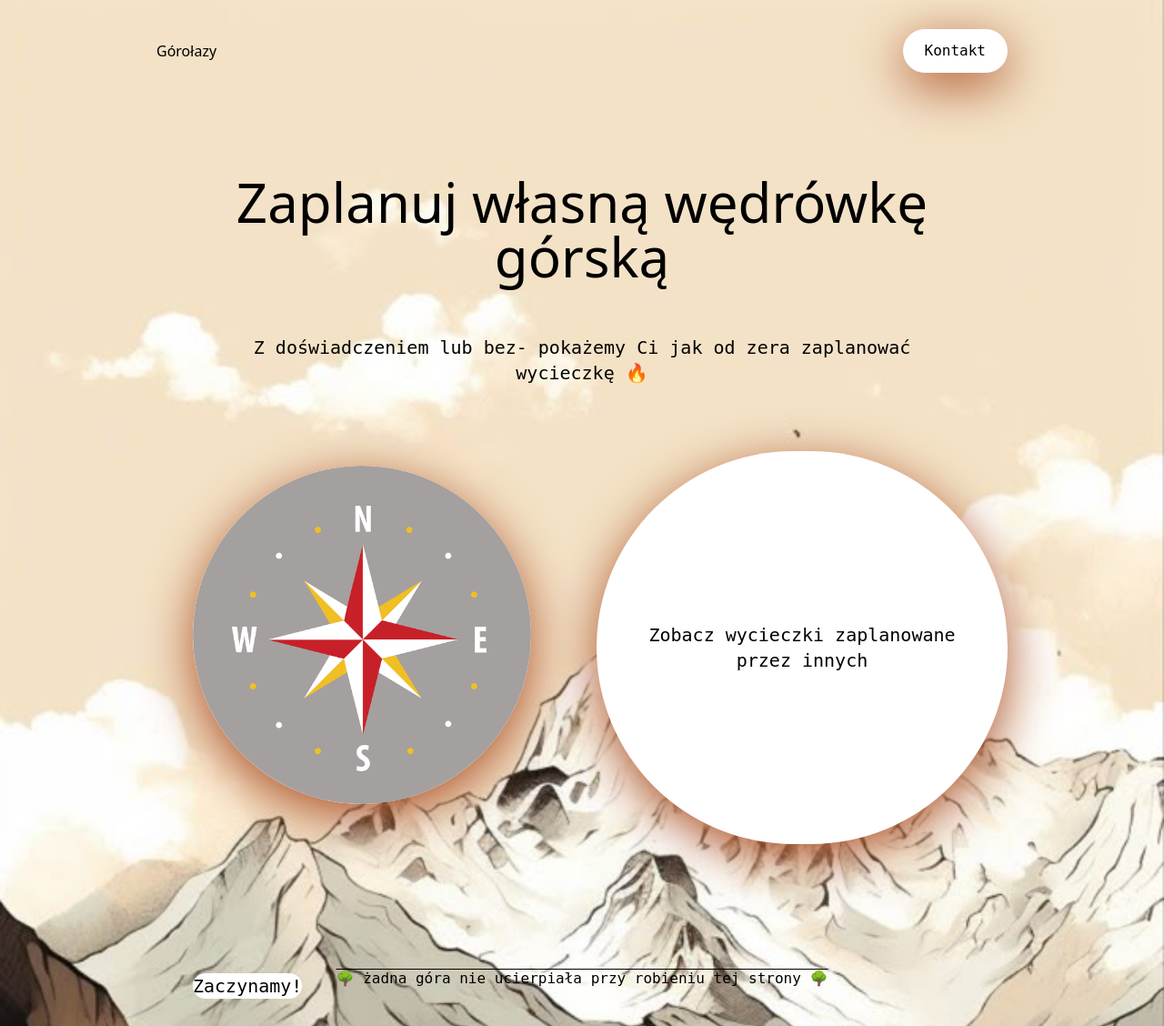
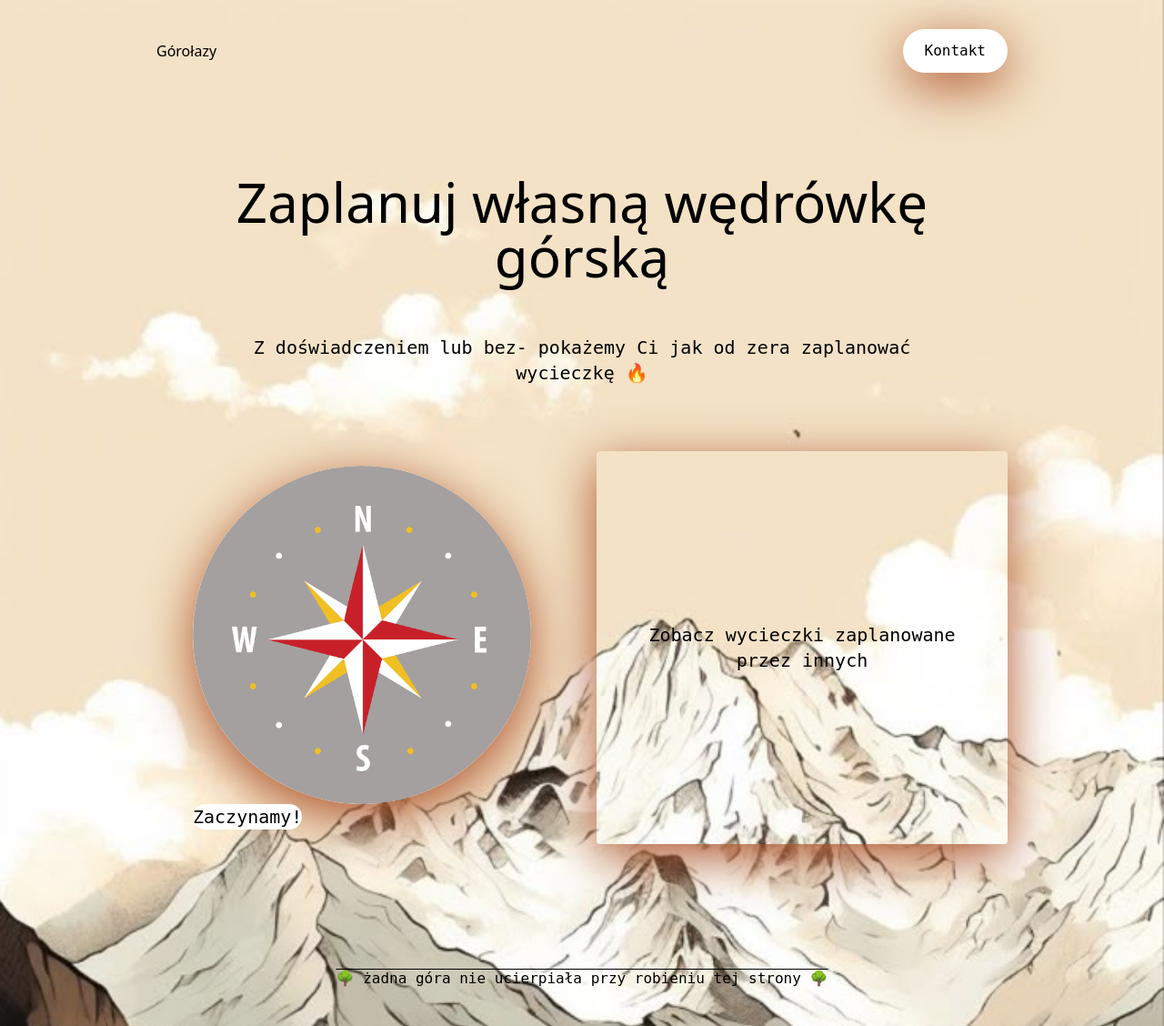
Before and after one commit to kama-pa-go/KGprojects, a Jekyll site: the page home.html, which Jekyll copies as it is, in a window 1280 px wide and 1128 px high. Shown: the whole window at 91% size. Built offline with Jekyll 4.4.1, drawn with Linux system fonts in a browser that asks for light colours.

Commit message:
Update home.html

```diff
--- a/home.html
+++ b/home.html
@@ -64,10 +64,7 @@
     .lightShadow:hover::after {
       transform: translateX(100%);
     }
-    .triangle {
-    @apply relative w-0 h-0 border-t-[50px] border-t-transparent
-           border-b-[50px] border-b-transparent border-r-[80px] border-r-blue-500;
-  }
+
   </style>
 </head>
 
@@ -89,12 +86,12 @@
       <div class="grid grid-cols-1 sm:grid-cols-2 gap-4 sm:gap-8 sm:w-fit sm:mx-auto py-4">
         <div class="px-6 py-3 sm:px-10 sm:py-4 relative w-[200px] h-[200px]">
           <img src="assets/images/kompas.jpg" alt="kompas" class="inset-0 object-cover rounded-full orangeShadow animate-wiggle">
-          <button class="top-1/2 left-1/2  -translate-x-1/2 -translate-y-1/2 transform lightShadow cursor-pointer bg-white font-medium rounded-full">
+          <button class="absolute center lightShadow cursor-pointer bg-white font-medium rounded-full">
             <p class=" text-base sm:text-lg md:text-xl">Zaczynamy!</p>
           </button>
         </div>
         <button
-          class=" px-6 lightShadow py-3 sm:px-10 sm:py-4 cursor-pointer rounded-full orangeShadow bg-opacity-25 bg-white font-medium ">
+          class=" px-6 lightShadow py-3 sm:px-10 sm:py-4 cursor-pointer rounded orangeShadow bg-opacity-25 font-medium ">
           <p class="text-base sm:text-lg md:text-xl">Zobacz wycieczki zaplanowane przez innych</p>
         </button>
       </div>
```
